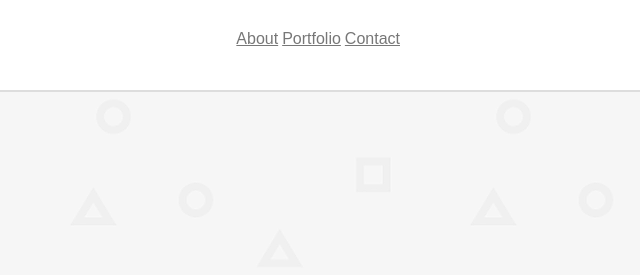
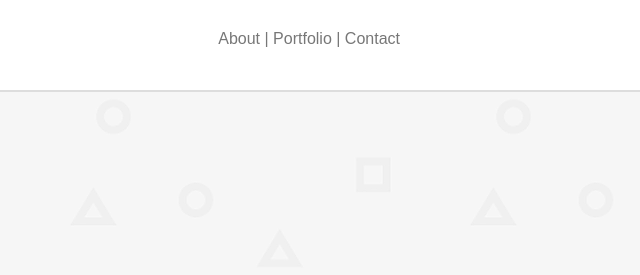
Before and after one commit to sdr2017/Basic-Portfolio, a plain HTML site: page index.html in a window 1280 px wide. Shown: the top 275 px of the page, 640-1280 px from the left. Drawn offline with Linux system fonts and the light colour scheme.

Commit message:
remove link underline

```diff
--- a/assets/css/style.css
+++ b/assets/css/style.css
@@ -42,12 +42,16 @@ h2 {font-size: 24px;
 	margin-top: 30px;
 	margin-right: 240px;
 	float: right;
+	font-family: 'Arial', 'Helvetica Neue', 'Helvetica', sans-serif;
+	color: #777777;
+	font-style: normal;
  	 }
 
 .menu-items {
 	font-family: 'Arial', 'Helvetica Neue', 'Helvetica', sans-serif;
 	color: #777777;
 	font-style: normal;
+	text-decoration: none;
 
 }
 
--- a/index.html
+++ b/index.html
@@ -20,8 +20,8 @@
 		</div>
 
 		<div id="menu">
-		<a class="menu-items" href="#">About</a>
-		<a class="menu-items" href="#">Portfolio</a>
+		<a class="menu-items" href="#">About</a>      |
+		<a class="menu-items" href="#">Portfolio</a>      |
 		<a class="menu-items" href="#">Contact</a>
 		</div>
 
```
